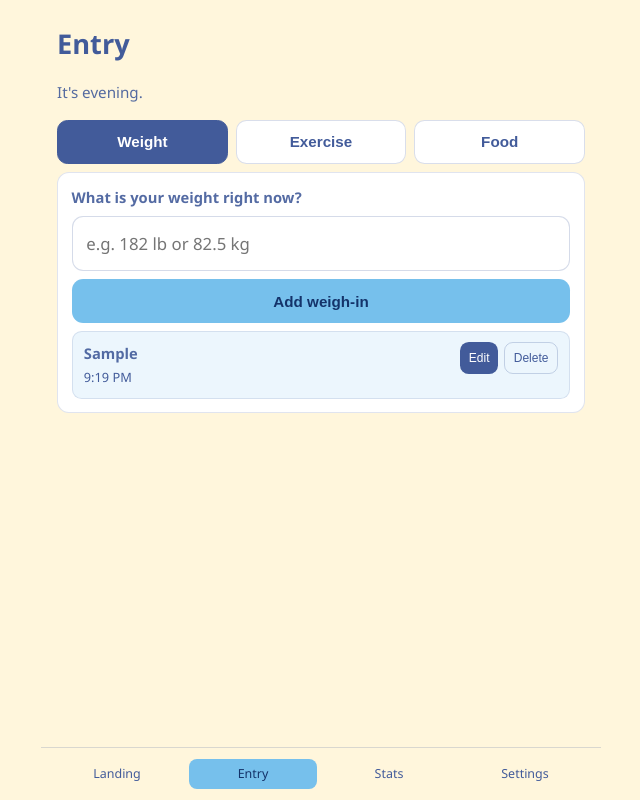
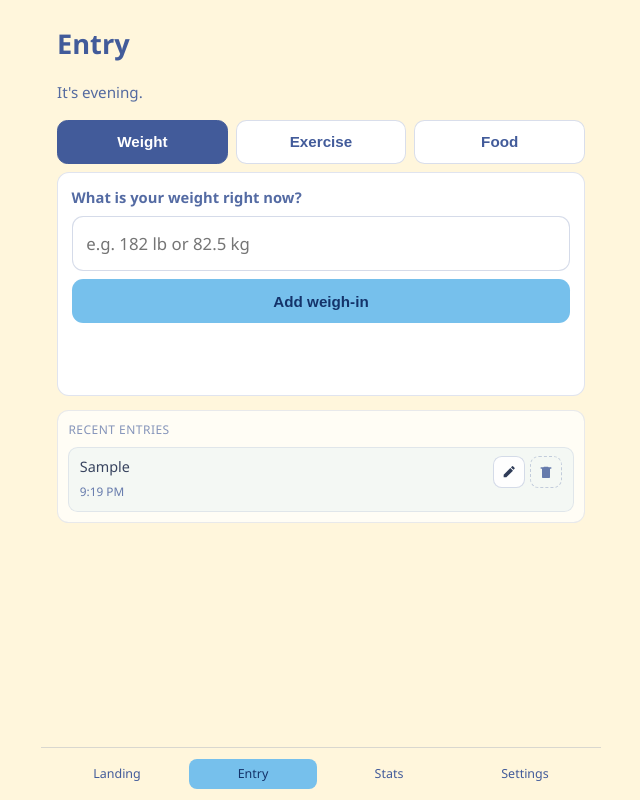
Before and after one commit to MounikaKV/hitthegym, a React (Vite) app: page /entry in a window 1280 px wide. Both pictures are taken after typing "Sample" into the empty fields and a click on the button "Add weigh-in". Shown: the whole page, without its empty margins (319-959 px from the left). Built offline with nearby package versions, Linux system fonts and the light colour scheme.

Commit message:
feat: enhance entry history display with today's filtering and improved styling

```diff
--- a/src/index.css
+++ b/src/index.css
@@ -198,11 +198,28 @@ p {
   gap: 0.45rem;
 }
 
+.history-card {
+  display: flex;
+  flex-direction: column;
+  gap: 0.45rem;
+  background: rgba(255, 255, 255, 0.72);
+  border: 1px solid rgba(66, 91, 154, 0.12);
+  border-radius: 0.72rem;
+  padding: 0.65rem;
+}
+
+.history-title {
+  font-size: 0.75rem;
+  letter-spacing: 0.04em;
+  text-transform: uppercase;
+  color: rgba(66, 91, 154, 0.72);
+}
+
 .food-item {
-  background: rgba(118, 192, 236, 0.14);
-  border: 1px solid rgba(66, 91, 154, 0.14);
+  background: rgba(118, 192, 236, 0.08);
+  border: 1px solid rgba(66, 91, 154, 0.11);
   border-radius: 0.6rem;
-  padding: 0.6rem 0.7rem;
+  padding: 0.55rem 0.65rem;
   display: flex;
   justify-content: space-between;
   align-items: center;
@@ -214,9 +231,13 @@ p {
 }
 
 .food-item span {
-  color: var(--color-primary);
-  font-size: 0.8rem;
+  color: rgba(66, 91, 154, 0.8);
+  font-size: 0.74rem;
   white-space: nowrap;
+}
+
+.food-item p {
+  font-size: 0.9rem;
 }
 
 .item-controls {
@@ -224,20 +245,44 @@ p {
   gap: 0.35rem;
 }
 
+.icon-btn {
+  border: 1px solid rgba(66, 91, 154, 0.22);
+  background: rgba(255, 255, 255, 0.85);
+  color: rgba(36, 49, 79, 0.95);
+  border-radius: 0.55rem;
+  width: 2rem;
+  height: 2rem;
+  display: inline-flex;
+  align-items: center;
+  justify-content: center;
+  padding: 0;
+}
+
+.icon-btn svg {
+  width: 1rem;
+  height: 1rem;
+}
+
+.icon-btn.ghost {
+  background: transparent;
+  color: rgba(66, 91, 154, 0.8);
+  border: 1px dashed rgba(66, 91, 154, 0.28);
+}
+
 .mini-btn {
-  border: none;
-  background: var(--color-primary);
-  color: #ffffff;
+  border: 1px solid rgba(66, 91, 154, 0.22);
+  background: rgba(255, 255, 255, 0.85);
+  color: rgba(36, 49, 79, 0.95);
   border-radius: 0.55rem;
-  min-height: 2rem;
+  min-height: 1.9rem;
   padding: 0.2rem 0.55rem;
   font-size: 0.75rem;
 }
 
 .mini-btn.ghost {
   background: transparent;
-  color: var(--color-primary);
-  border: 1px solid rgba(66, 91, 154, 0.25);
+  color: rgba(66, 91, 154, 0.8);
+  border: 1px dashed rgba(66, 91, 154, 0.28);
 }
 
 .inline-edit-input {
--- a/src/pages/EntryPage.tsx
+++ b/src/pages/EntryPage.tsx
@@ -79,19 +79,39 @@ function EntryPage() {
     });
   }
 
+  function isToday(isoString: string): boolean {
+    const now = new Date();
+    const date = new Date(isoString);
+
+    return (
+      date.getFullYear() === now.getFullYear() &&
+      date.getMonth() === now.getMonth() &&
+      date.getDate() === now.getDate()
+    );
+  }
+
   function renderHistory(collection: LogCollection, items: LogEntry[], emptyLabel: string) {
-    if (items.length === 0) {
+    const panelTitle = "Recent entries";
+    const todayItems = items.filter((item) => isToday(item.createdAt));
+
+    if (todayItems.length === 0) {
       return (
-        <div className="food-log" aria-live="polite">
+        <section className="history-card" aria-live="polite">
+          <p className="history-title">{panelTitle}</p>
+          <div className="food-log">
             <p>{emptyLabel}</p>
           </div>
+        </section>
       );
     }
 
     return (
-      <div className="food-log" aria-live="polite">
-        {items.map((entry) => {
-          const isEditing = editing?.id === entry.id && editing.collection === collection;
+      <section className="history-card" aria-live="polite">
+        <p className="history-title">{panelTitle}</p>
+        <div className="food-log">
+          {todayItems.map((entry) => {
+            const isEditing =
+              editing?.id === entry.id && editing.collection === collection;
 
             return (
               <div key={entry.id} className="food-item editable-item">
@@ -113,7 +133,11 @@ function EntryPage() {
                       }
                     />
                     <div className="item-controls">
-                    <button type="button" className="mini-btn" onClick={saveEdit}>
+                      <button
+                        type="button"
+                        className="mini-btn"
+                        onClick={saveEdit}
+                      >
                         Save
                       </button>
                       <button
@@ -134,17 +158,39 @@ function EntryPage() {
                     <div className="item-controls">
                       <button
                         type="button"
-                      className="mini-btn"
+                        className="icon-btn"
+                        aria-label="Edit entry"
+                        title="Edit"
                         onClick={() => startEdit(collection, entry)}
                       >
-                      Edit
+                        <svg
+                          viewBox="0 0 24 24"
+                          aria-hidden="true"
+                          focusable="false"
+                        >
+                          <path
+                            d="M4 20h4l10-10-4-4L4 16v4zm14.7-11.3 1.6-1.6a1 1 0 0 0 0-1.4l-2.3-2.3a1 1 0 0 0-1.4 0L15 5.1l3.7 3.6z"
+                            fill="currentColor"
+                          />
+                        </svg>
                       </button>
                       <button
                         type="button"
-                      className="mini-btn ghost"
+                        className="icon-btn ghost"
+                        aria-label="Delete entry"
+                        title="Delete"
                         onClick={() => removeEntry(collection, entry.id)}
                       >
-                      Delete
+                        <svg
+                          viewBox="0 0 24 24"
+                          aria-hidden="true"
+                          focusable="false"
+                        >
+                          <path
+                            d="M7 21c-.6 0-1-.4-1-1V7h12v13c0 .6-.4 1-1 1H7zM9 4h6l1 1h4v2H4V5h4l1-1z"
+                            fill="currentColor"
+                          />
+                        </svg>
                       </button>
                     </div>
                   </>
@@ -153,6 +199,7 @@ function EntryPage() {
             );
           })}
         </div>
+      </section>
     );
   }
 
@@ -178,6 +225,7 @@ function EntryPage() {
 
       <form className="entry-form" onSubmit={(event) => event.preventDefault()}>
         {activeStep === "weight" && (
+          <>
             <div className="field-group big-card">
               <p>What is your weight right now?</p>
               <input
@@ -188,14 +236,24 @@ function EntryPage() {
                 value={weightInput}
                 onChange={(event) => setWeightInput(event.target.value)}
               />
-            <button type="button" className="action-btn" onClick={addWeightEntry}>
+              <button
+                type="button"
+                className="action-btn"
+                onClick={addWeightEntry}
+              >
                 Add weigh-in
               </button>
-            {renderHistory("weightEntries", entryValues.weightEntries, "No weigh-ins yet today.")}
             </div>
+            {renderHistory(
+              "weightEntries",
+              entryValues.weightEntries,
+              "No weigh-ins yet today.",
+            )}
+          </>
         )}
 
         {activeStep === "exercise" && (
+          <>
             <div className="field-group big-card">
               <p>What did you do for exercise?</p>
               <textarea
@@ -205,18 +263,24 @@ function EntryPage() {
                 value={exerciseInput}
                 onChange={(event) => setExerciseInput(event.target.value)}
               />
-            <button type="button" className="action-btn" onClick={addExerciseEntry}>
+              <button
+                type="button"
+                className="action-btn"
+                onClick={addExerciseEntry}
+              >
                 Add exercise entry
               </button>
+            </div>
             {renderHistory(
               "exerciseEntries",
               entryValues.exerciseEntries,
               "No exercise entries yet today.",
             )}
-          </div>
+          </>
         )}
 
         {activeStep === "food" && (
+          <>
             <div className="field-group big-card">
               <p>Log food as it happens</p>
               <div className="inline-input-row">
@@ -235,9 +299,13 @@ function EntryPage() {
                   Add
                 </button>
               </div>
-
-            {renderHistory("foodEntries", entryValues.foodEntries, "No food logged yet today.")}
             </div>
+            {renderHistory(
+              "foodEntries",
+              entryValues.foodEntries,
+              "No food logged yet today.",
+            )}
+          </>
         )}
       </form>
     </section>
```
Lines whose indentation alone changed are shown as unchanged.
